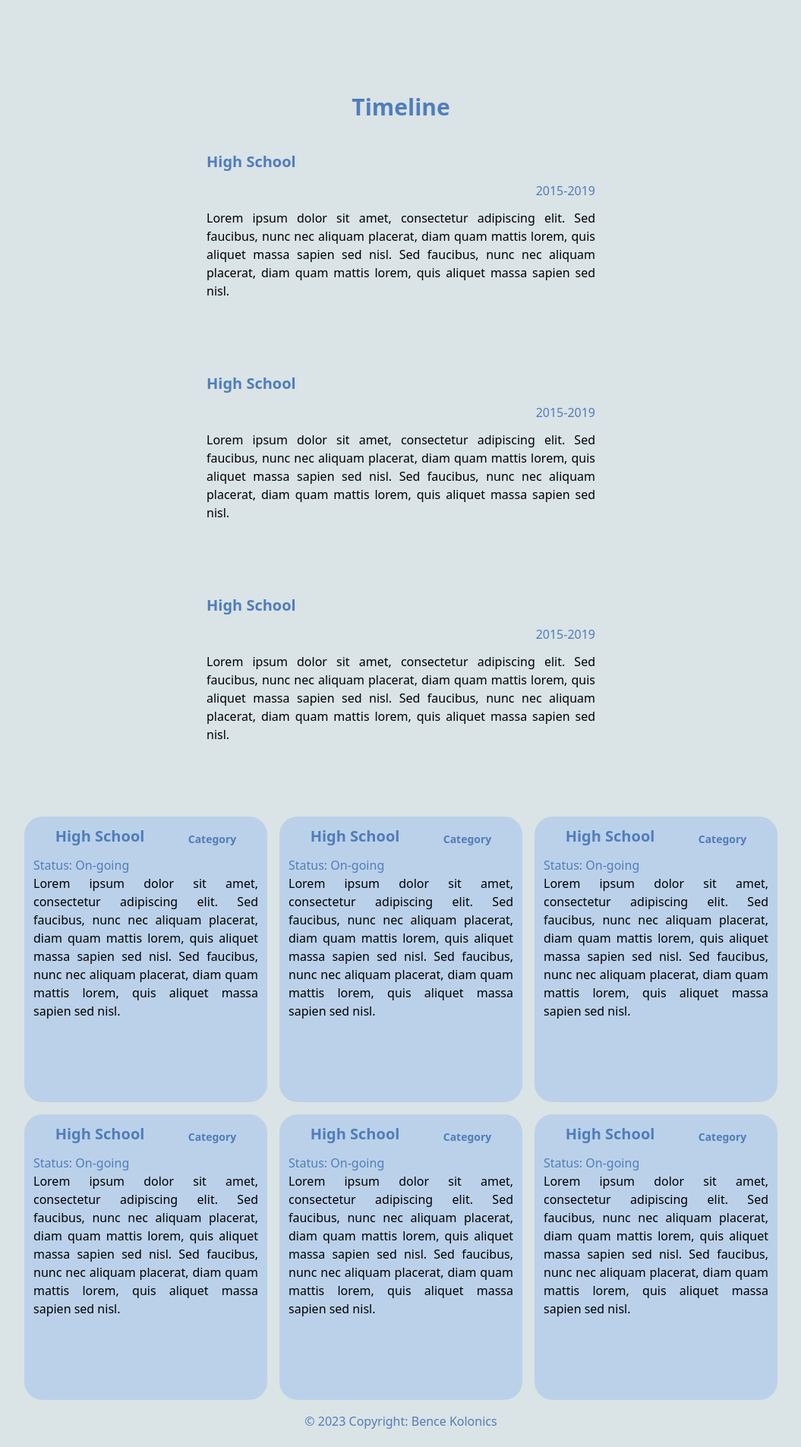
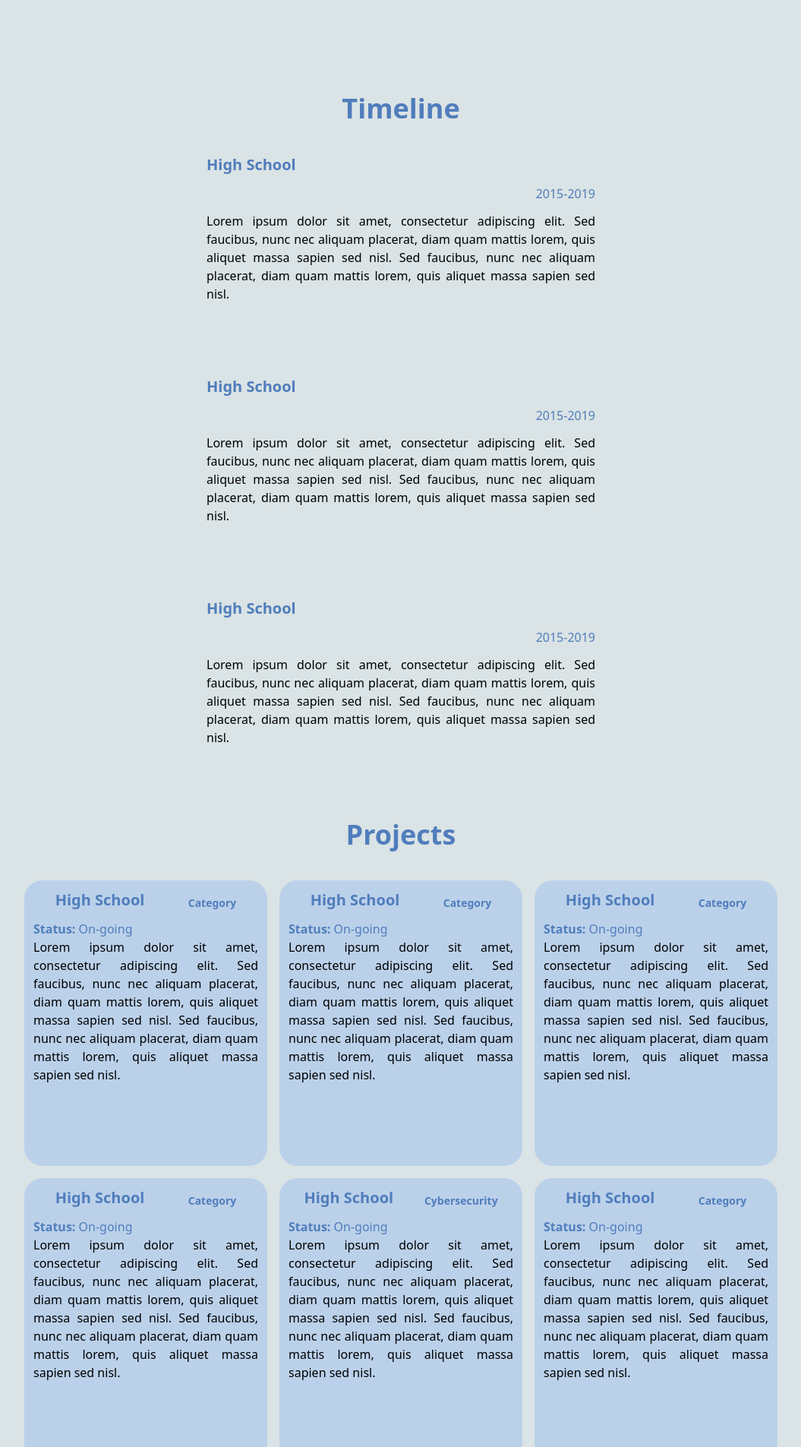
Before and after one commit to bkolonics/portfolio, a React (Vite) app: page / in a window 1280 px wide. Shown: the part 780-2685 px from the top of the page at 76% size, without its empty margins (112-1167 px from the left). Built offline with nearby package versions, Linux system fonts and the light colour scheme.

Commit message:
Bigger font & title

```diff
--- a/src/Components/Projects.tsx
+++ b/src/Components/Projects.tsx
@@ -22,7 +22,10 @@ function ProjectsInput({title, category, status, description}: ProjectsProps) {
             <div className="text-xl justify-start">{title}</div>
             <div className="text-sm justify-end">{category}</div>
           </div>
-          <div className="text-Glaucous">Status: {status}</div>
+          <div className="text-Glaucous">
+            <span className="font-semibold">Status: </span>
+            {status}
+          </div>
           <div className="mb-24 text-justify">
             <p>{description}</p>
           </div>
@@ -34,6 +37,12 @@ function ProjectsInput({title, category, status, description}: ProjectsProps) {
 export function Projects() {
     return (
       <>
+      <div>
+        <div className="flex justify-center">
+            <div className="text-2xl lg:text-4xl font-bold text-Glaucous mb-10">
+                Projects
+            </div>
+        </div>
           <div className="grid lg:grid-cols-3 sm:grid-cols-2 gap-4">
             <ProjectsInput
               title="High School"
@@ -77,7 +86,7 @@ export function Projects() {
             />
             <ProjectsInput
               title="High School"
-                category="Category"
+              category="Cybersecurity"
               status="On-going"
               description="Lorem ipsum dolor sit amet, consectetur adipiscing elit. Sed
                 faucibus, nunc nec aliquam placerat, diam quam mattis lorem, quis
@@ -96,6 +105,7 @@ export function Projects() {
                 nisl."
             />
           </div>
+          </div>
       </>
     );
 }
--- a/src/Components/Timeline.tsx
+++ b/src/Components/Timeline.tsx
@@ -22,7 +22,7 @@ export function Timeline() {
     return (
       <>
         <div className="flex flex-col lg:w-2/5 w-11/12">
-          <h1 className="flex text-2xl justify-center lg:text-3xl font-bold my-10 text-Glaucous">
+          <h1 className="flex text-2xl justify-center lg:text-4xl font-bold my-10 text-Glaucous">
             Timeline
           </h1>
           <TimelineInput
```
Lines whose indentation alone changed are shown as unchanged.
